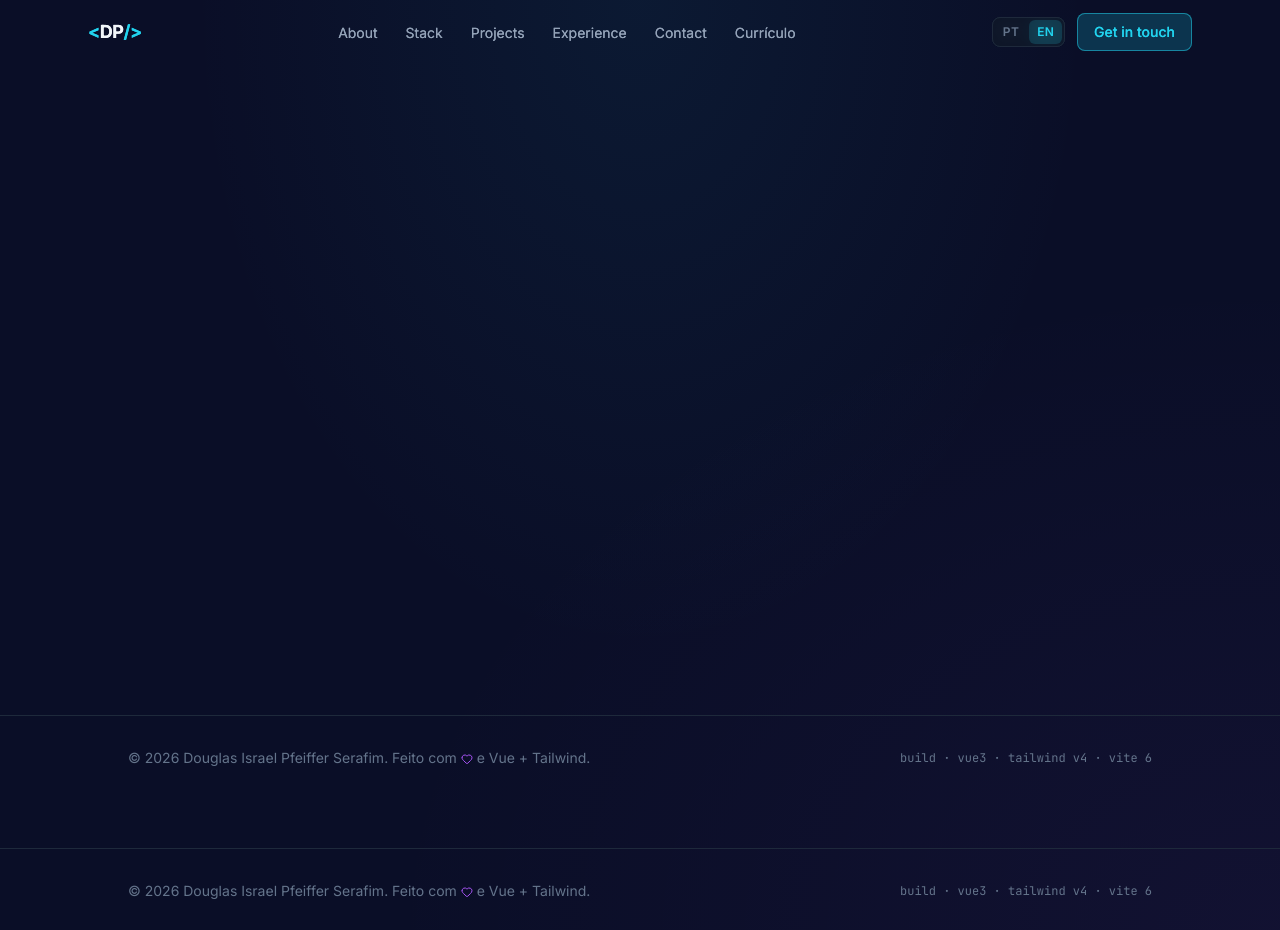
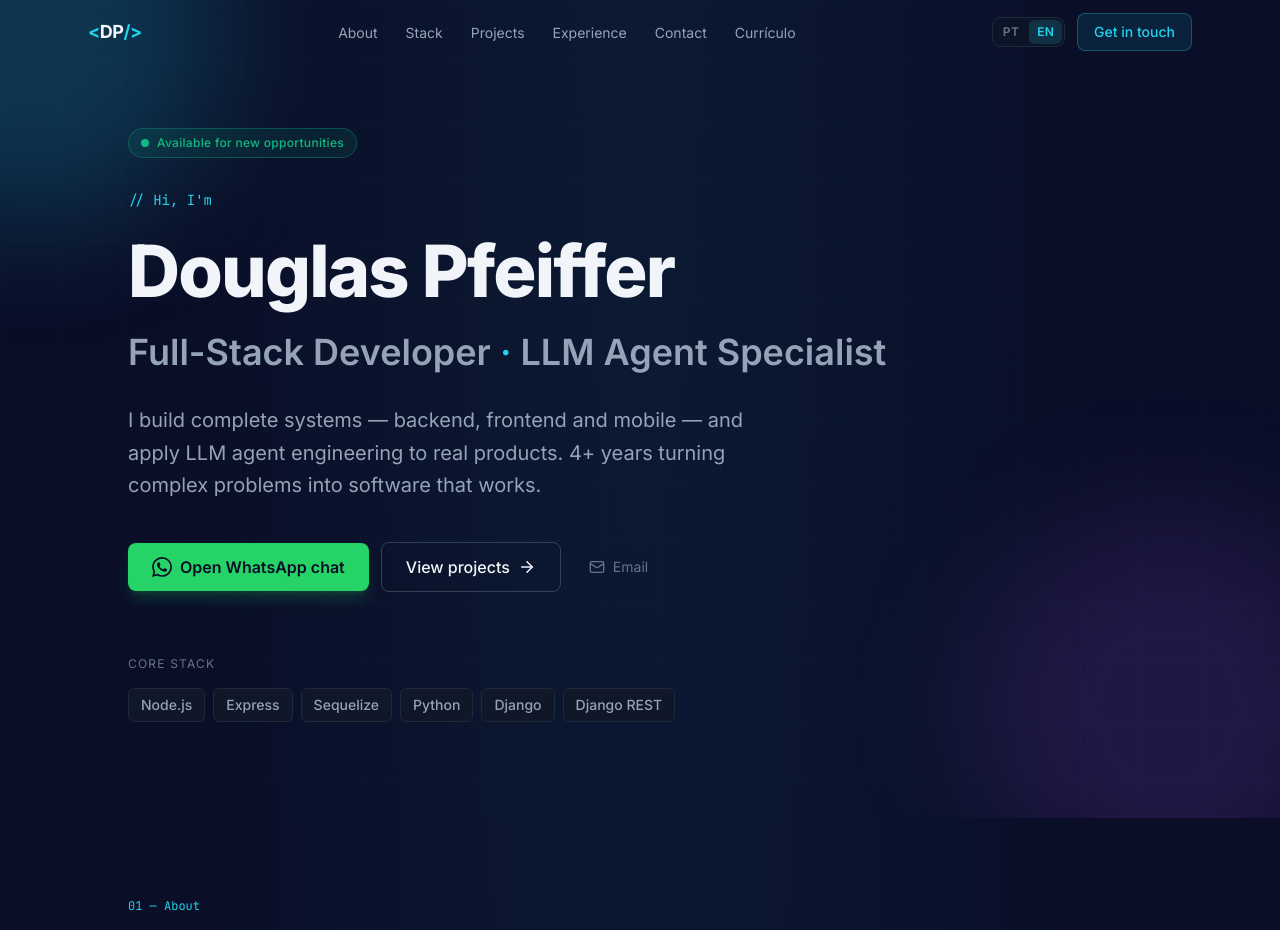
Before and after one commit to doga18/dev-profile, a Vue app: page / in a window 1280 px wide. Shown: the top 930 px of the page. Built offline with nearby package versions, Linux system fonts and the light colour scheme.

Commit message:
fix(build): remove unused 'ref' import from ResumePage.vue; add HomeView.vue for cleaner routing

```diff
--- a/src/components/ResumePage.vue
+++ b/src/components/ResumePage.vue
@@ -1,5 +1,4 @@
 <script setup lang="ts">
-import { ref } from 'vue'
 import { Printer, ArrowLeft } from 'lucide-vue-next'
 
 const printResume = () => {
--- a/src/router/index.ts
+++ b/src/router/index.ts
@@ -1,10 +1,11 @@
 import { createRouter, createWebHistory } from 'vue-router'
-import App from '../App.vue'
+import HomeView from '../views/HomeView.vue'
 
 const routes = [
-  { path: '/', component: App },
+  { path: '/', component: HomeView },
   { path: '/resume', component: () => import('../components/ResumePage.vue') }
 ]
+
 
 export const router = createRouter({
   history: createWebHistory(),
--- /dev/null
+++ b/src/views/HomeView.vue
@@ -0,0 +1,22 @@
+<script setup lang="ts">
+import HeroSection from '../components/HeroSection.vue'
+import AboutSection from '../components/AboutSection.vue'
+import StackSection from '../components/StackSection.vue'
+import ProjectsSection from '../components/ProjectsSection.vue'
+import ExperienceSection from '../components/ExperienceSection.vue'
+import ContactSection from '../components/ContactSection.vue'
+import { useReveal } from '../composables/useReveal'
+
+useReveal()
+</script>
+
+<template>
+  <main class="flex-1">
+    <HeroSection />
+    <AboutSection />
+    <StackSection />
+    <ProjectsSection />
+    <ExperienceSection />
+    <ContactSection />
+  </main>
+</template>
```
Also changed, not shown: 1 other file (tests, documents, lock files or other folders).
